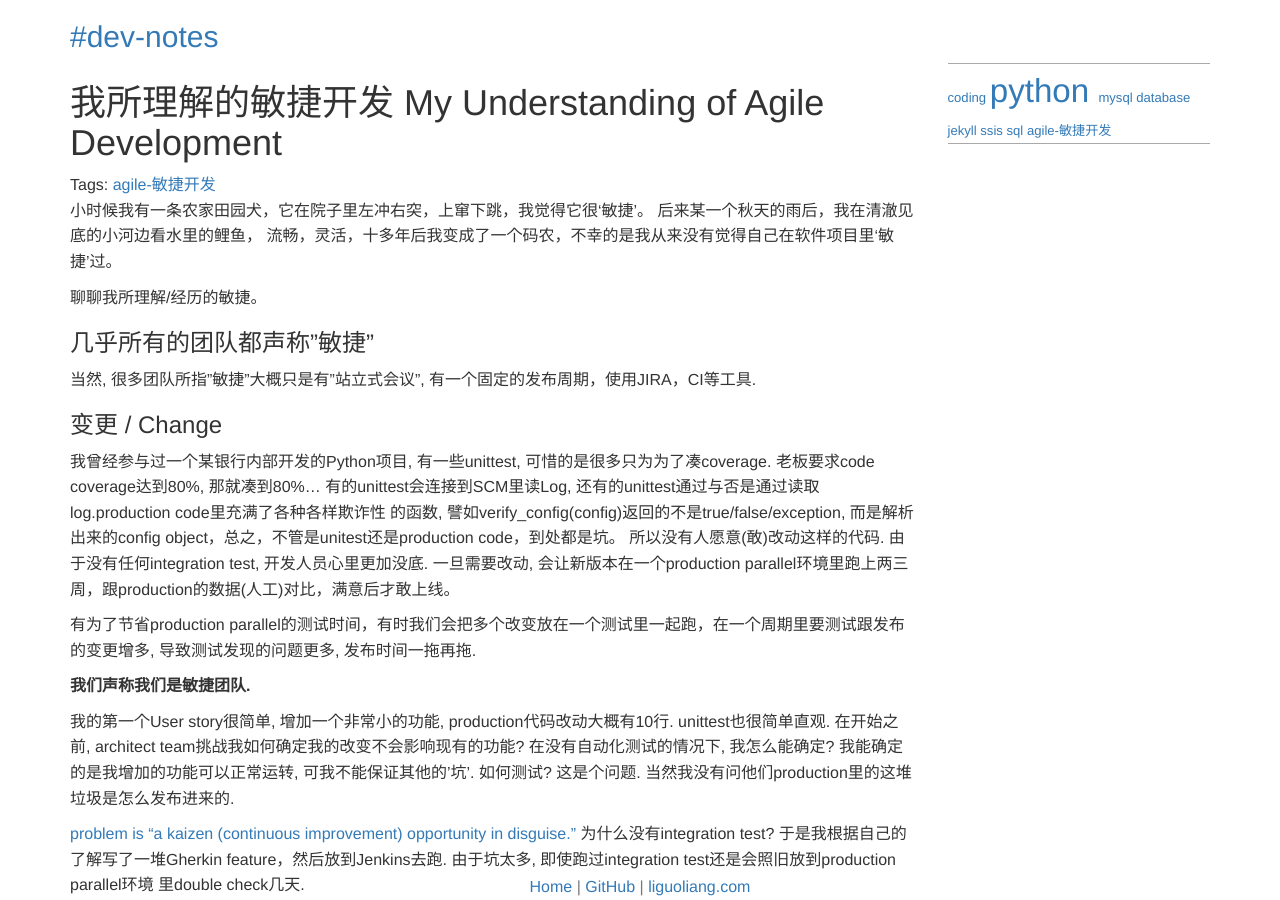
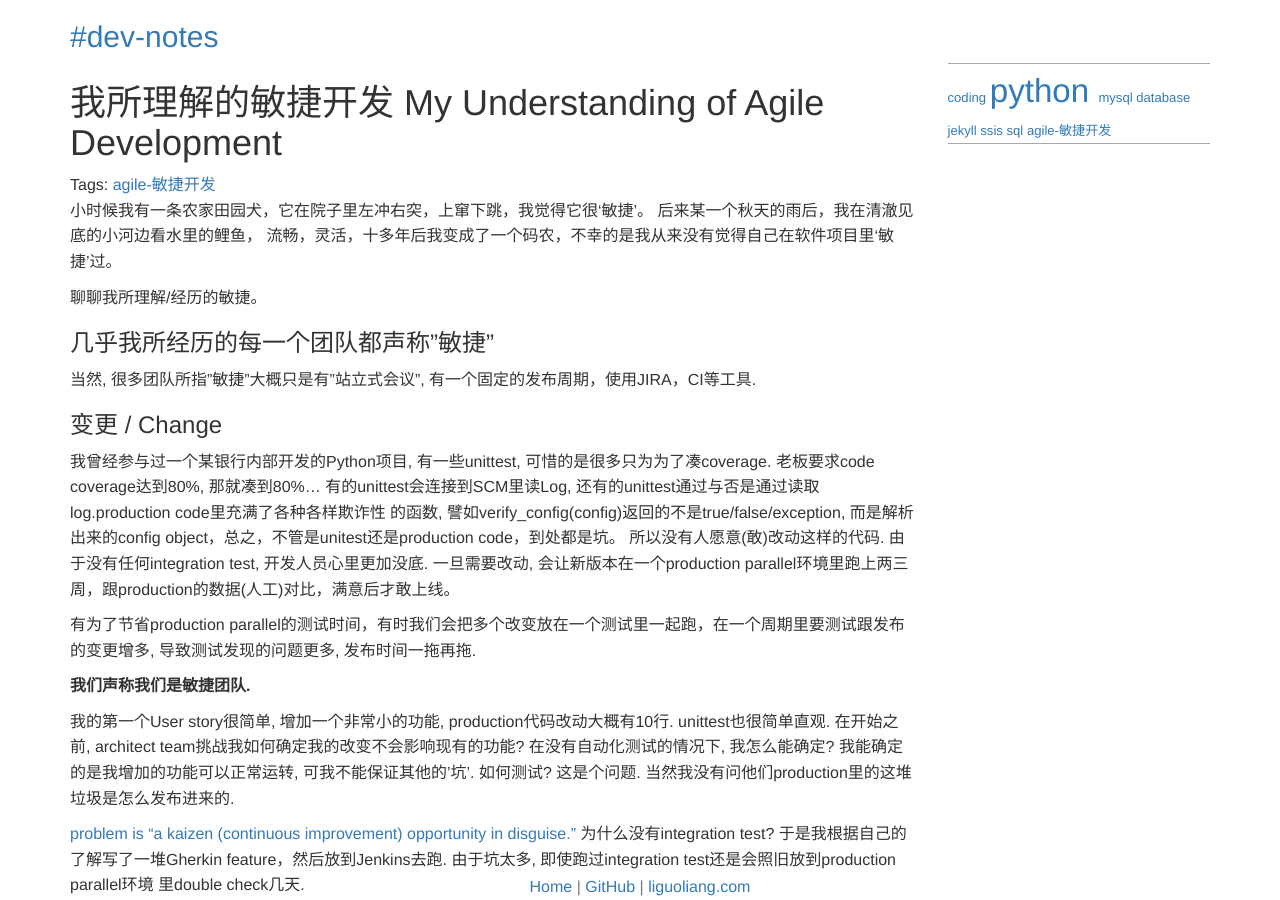
Before and after one commit to gary-liguoliang/notes, a Jekyll site: the page built from _posts/2016-06-04-my-understanding-of-agile-development.md, in a window 1280 px wide and 900 px high. Built offline with Jekyll 4.4.1, drawn with Linux system fonts in a browser that asks for light colours; comment, search, counter and statistics services are not loaded.

Commit message:
Update 2016-06-04-my-understanding-of-agile-development.md

```diff
--- a/_posts/2016-06-04-my-understanding-of-agile-development.md
+++ b/_posts/2016-06-04-my-understanding-of-agile-development.md
@@ -10,7 +10,7 @@ tags:
 
 聊聊我所理解/经历的敏捷。
 
-### 几乎所有的团队都声称"敏捷"
+### 几乎我所经历的每一个团队都声称"敏捷"
 
 当然, 很多团队所指"敏捷"大概只是有"站立式会议", 有一个固定的发布周期，使用JIRA，CI等工具.
 
```
